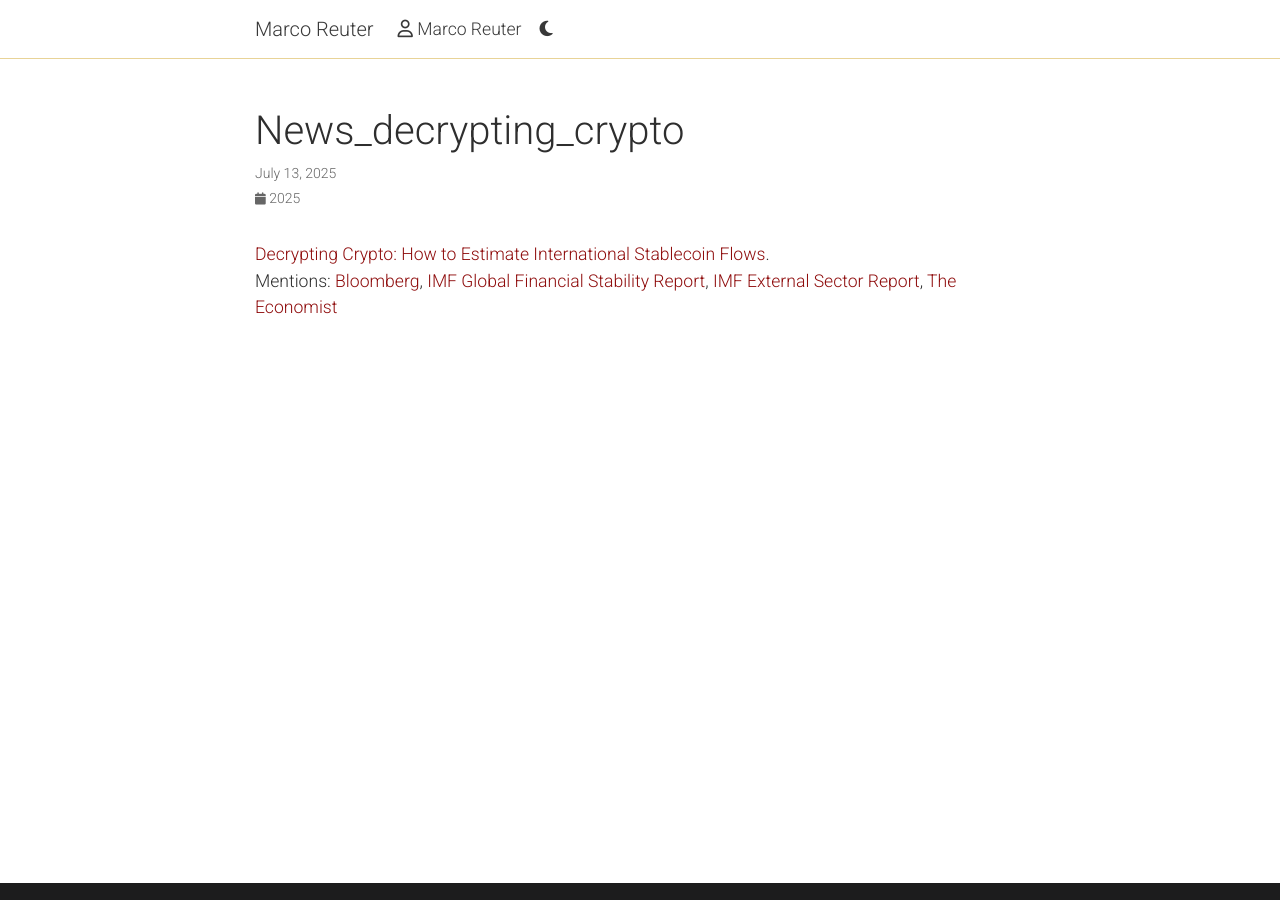
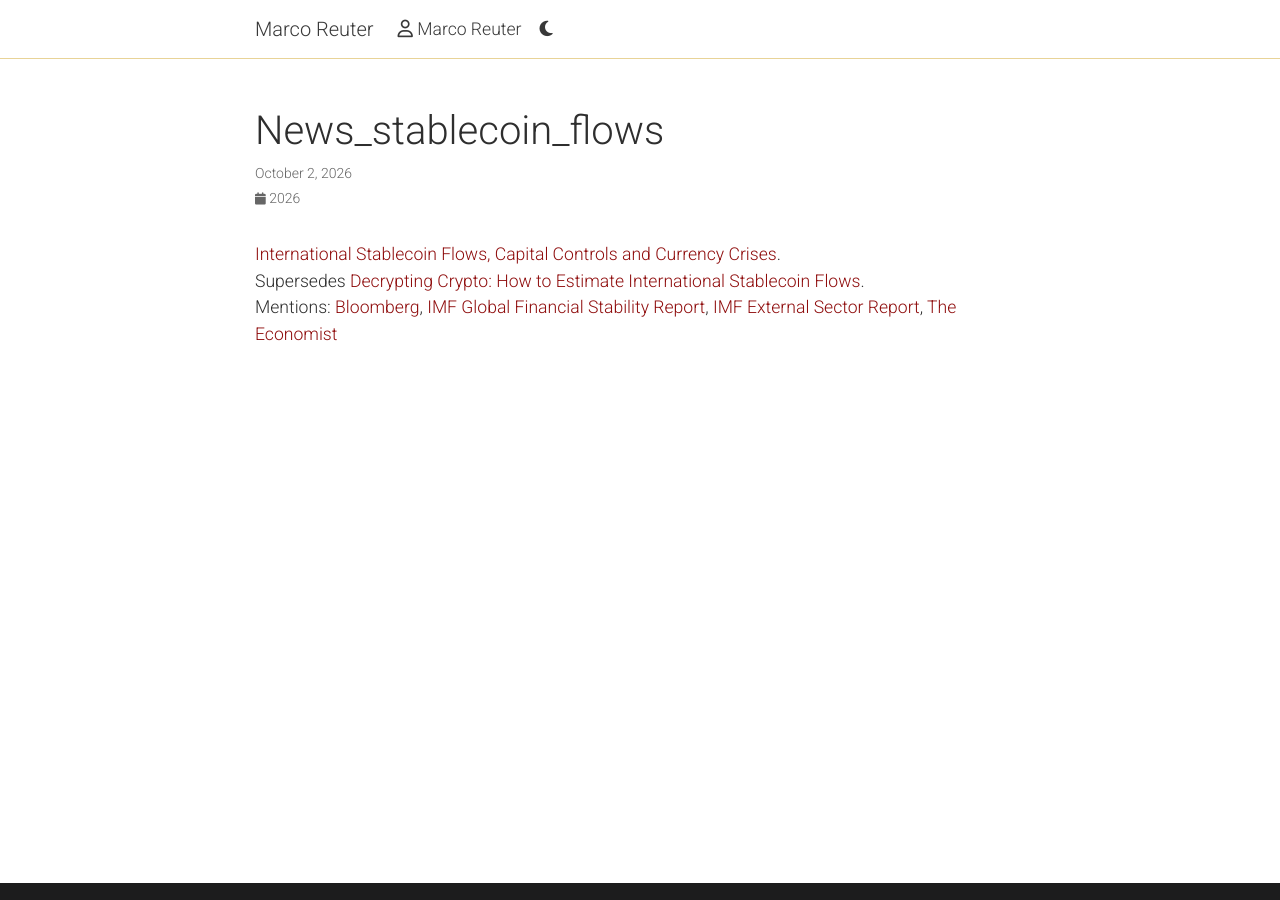
Before and after one commit to marcoreuter/marcoreuter.github.io, a Jekyll site: the page built from _news/news_stablecoin_flows.md, in a window 1280 px wide. Built offline with Jekyll 4.4.1, drawn with Linux system fonts in a browser that asks for light colours; nearby versions of some CDN libraries; comment, search, counter and statistics services are not loaded; a style sheet for code colours, icons or effects is not loaded.

Commit message:
Add International Stablecoin Flows, Capital Controls and Currency Crises
The new IMF working paper supersedes Decrypting Crypto, so the old entry
now points to it and keeps the earlier version and its mentions.

Co-Authored-By: Claude Opus 5.5 <noreply@anthropic.com>

```diff
--- a/_news/news_decrypting_crypto.md
+++ b/_news/news_stablecoin_flows.md
@@ -1,9 +1,10 @@
 ---
 layout: post
-date: 2025-07-13 15:59:00-0400
+date: 2026-10-02 15:59:00-0400
 inline: true
 related_posts: false
 ---
 
-[Decrypting Crypto: How to Estimate International Stablecoin Flows](https://www.imf.org/en/Publications/WP/Issues/2025/07/11/Decrypting-Crypto-How-to-Estimate-International-Stablecoin-Flows-568260).
+[International Stablecoin Flows, Capital Controls and Currency Crises](https://www.imf.org/en/publications/wp/issues/2026/10/02/international-stablecoin-flows-capital-controls-and-currency-crises-579853).
+Supersedes [Decrypting Crypto: How to Estimate International Stablecoin Flows](https://www.imf.org/en/Publications/WP/Issues/2025/07/11/Decrypting-Crypto-How-to-Estimate-International-Stablecoin-Flows-568260).
 Mentions: [Bloomberg](https://www.bloomberg.com/opinion/articles/2025-08-03/hong-kong-taxis-are-a-perfect-stablecoin-test-case), [IMF Global Financial Stability Report](https://www.imf.org/en/Publications/GFSR/Issues/2025/10/14/global-financial-stability-report-october-2025), [IMF External Sector Report](https://www.imf.org/en/Publications/ESR/Issues/2025/07/22/external-sector-report-2025), [The Economist](https://www.economist.com/finance-and-economics/2025/09/02/china-turns-crypto-curious)
```
